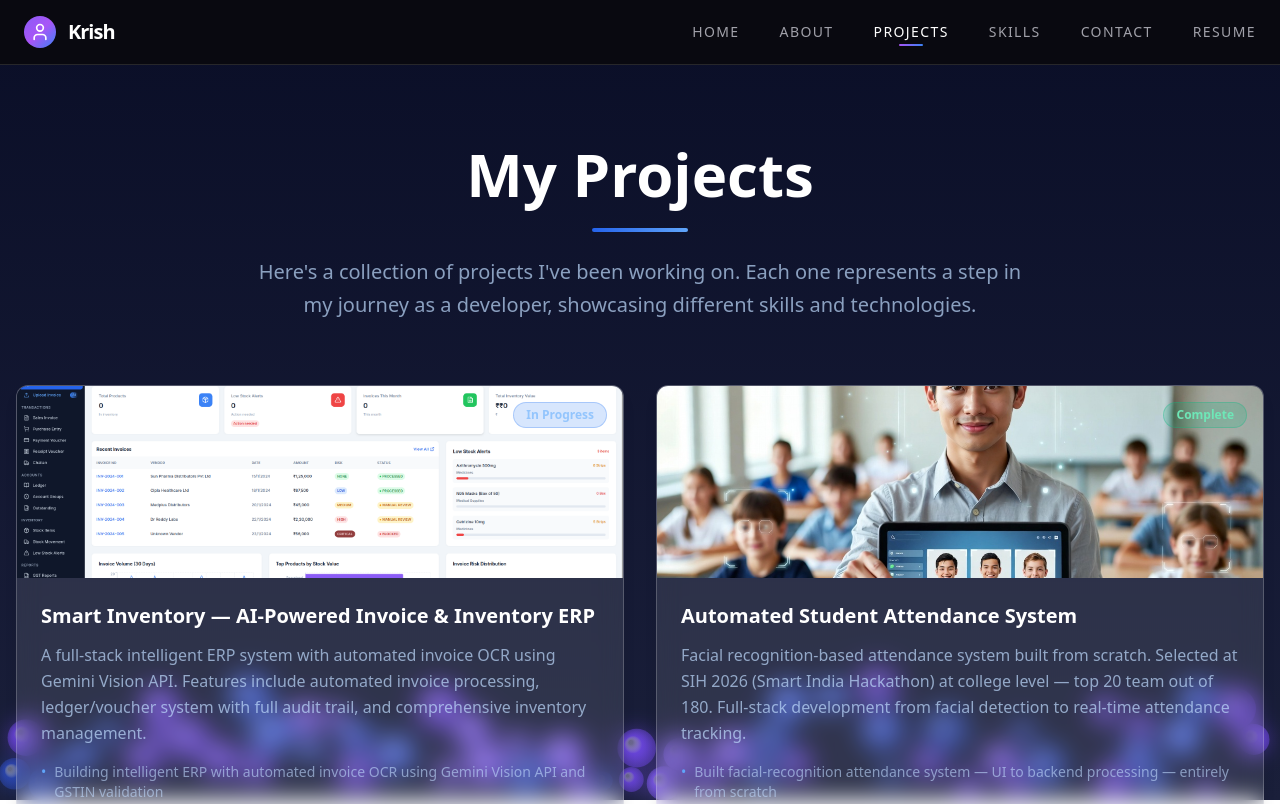
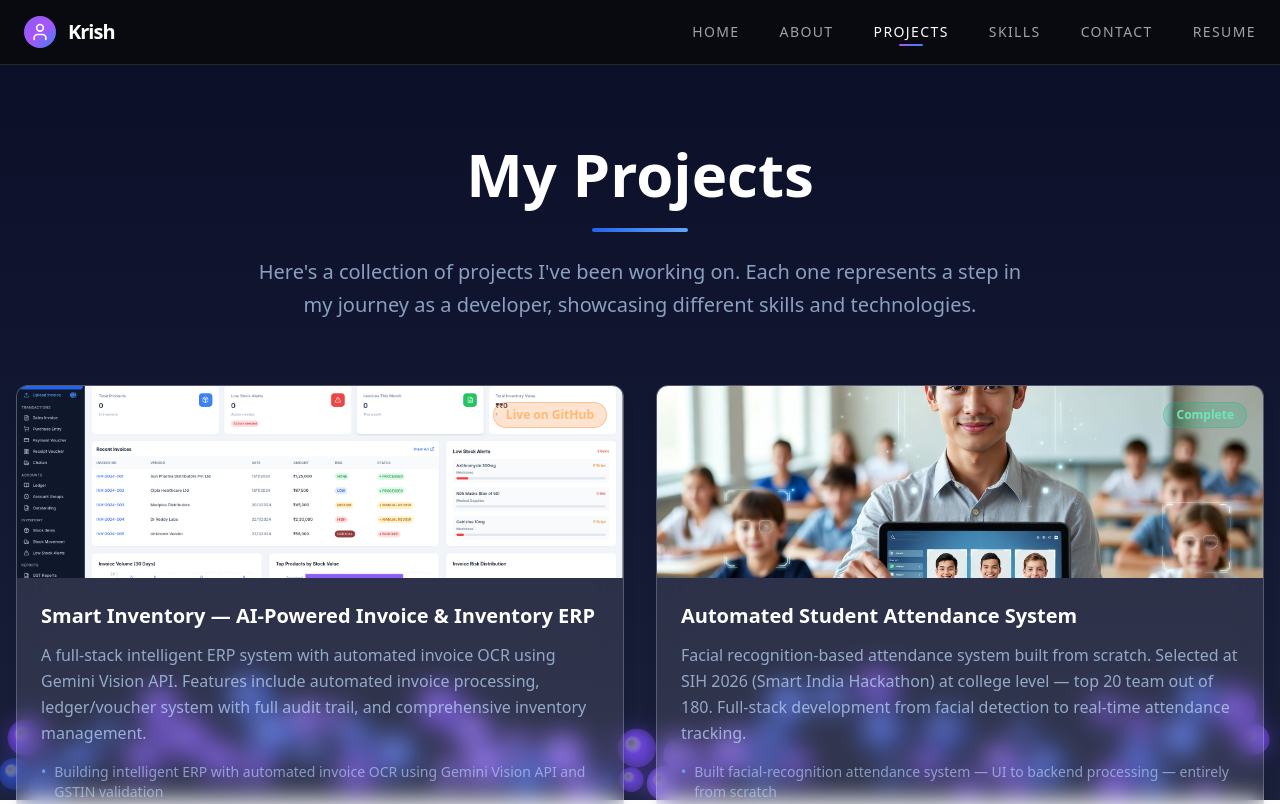
Before and after one commit to Krish-sharma-2003/portfolio, a React (Vite) app: page /projects in a window 1280 px wide. Shown: the top 804 px of the page. Built offline with nearby package versions, Linux system fonts and the light colour scheme.

Commit message:
Minute Change in Project data

```diff
--- a/src/data/projectsData.ts
+++ b/src/data/projectsData.ts
@@ -18,7 +18,7 @@ export const projectsData: Project[] = [
       'A full-stack intelligent ERP system with automated invoice OCR using Gemini Vision API. Features include automated invoice processing, ledger/voucher system with full audit trail, and comprehensive inventory management.',
     image: '/Inventory_Project_image.png',
     technologies: ['React', 'FastAPI', 'Supabase', 'Gemini Vision API', 'Tailwind CSS', 'shadcn/ui'],
-    status: 'In Progress',
+    status: 'Live on GitHub',
     codeLink: 'https://github.com/Krish-sharma-2003/Auto-Stack.git',
     details: [
       'Building intelligent ERP with automated invoice OCR using Gemini Vision API and GSTIN validation',
```
